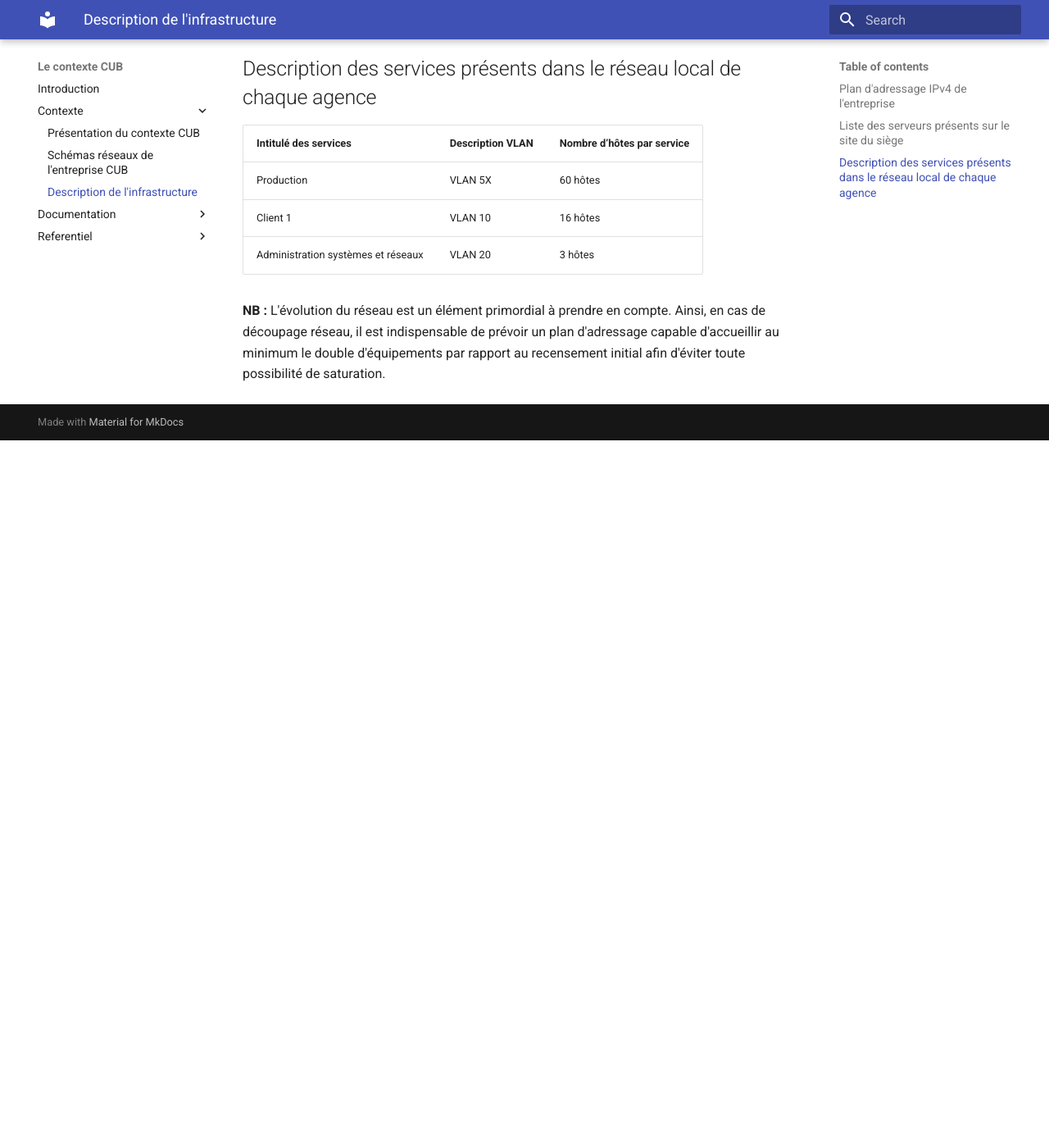
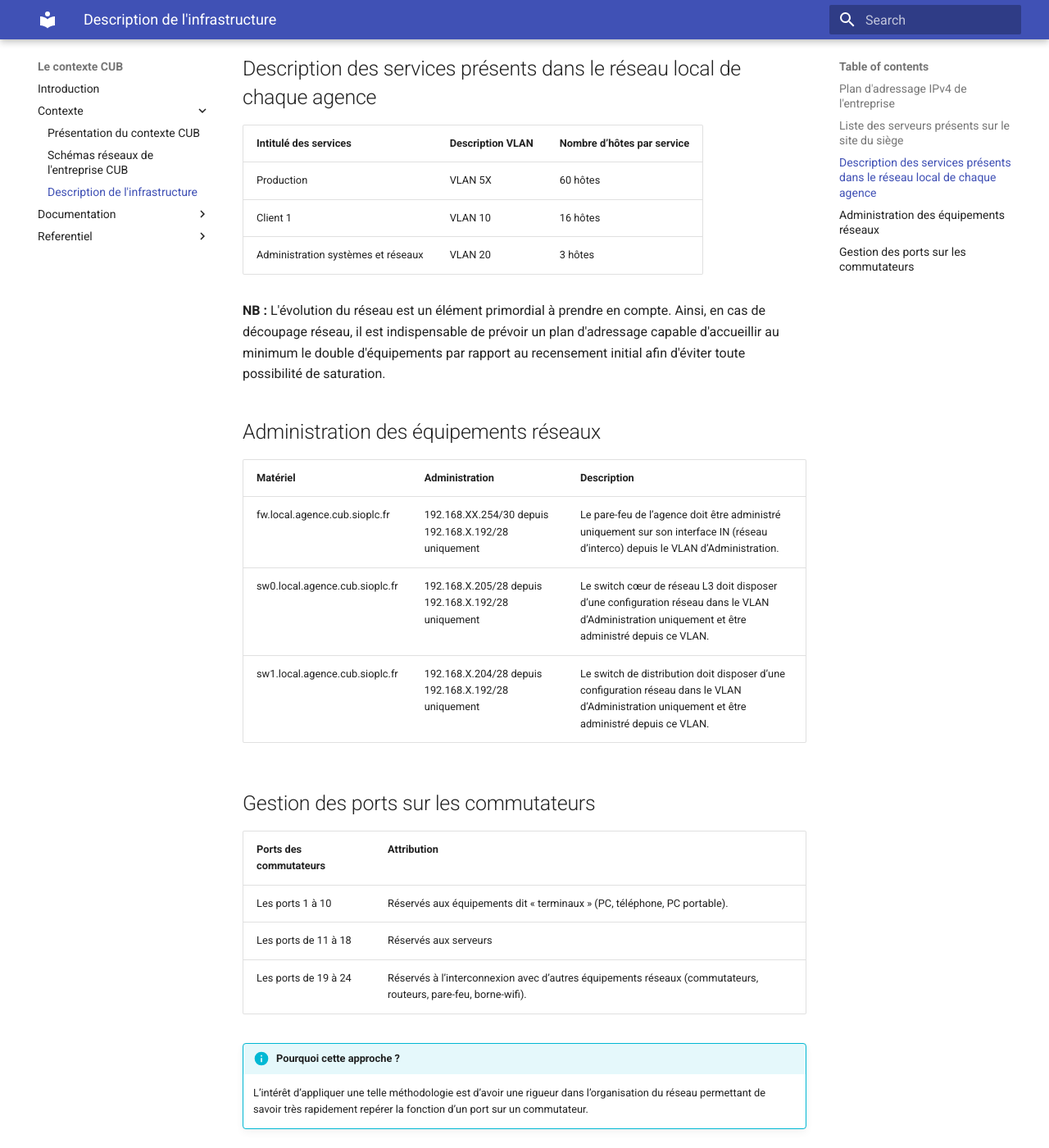
Before and after one commit to qdemouliere/sioplc.github.io, an MkDocs documentation site: the page built from docs/contexte/03-infra.md, in a window 1280 px wide and 1400 px high, scrolled down 1252 px. Shown: the whole window at 82% size. Built offline with MkDocs 1.6.1 and Material for MkDocs 9.7.7, drawn with Linux system fonts in a browser that asks for light colours; before the commit the page ends 1789 px from its top, so only the background shows below that.

Commit message:
modification infrav2

```diff
--- a/docs/contexte/03-infra.md
+++ b/docs/contexte/03-infra.md
@@ -35,3 +35,22 @@ compte. Ainsi, en cas de découpage réseau, il est indispensable de
 prévoir un plan d'adressage capable d'accueillir au minimum le double
 d'équipements par rapport au recensement initial afin d'éviter toute
 possibilité de saturation.
+
+## Administration des équipements réseaux
+
+| Matériel                       | Administration                                       | Description                                                                                                                                      |
+|--------------------------------|------------------------------------------------------|--------------------------------------------------------------------------------------------------------------------------------------------------|
+| fw.local.agence.cub.sioplc.fr  | 192.168.XX.254/30 depuis 192.168.X.192/28 uniquement | Le pare-feu de l’agence doit être administré uniquement sur son interface IN (réseau d’interco) depuis le VLAN d’Administration.                 |
+| sw0.local.agence.cub.sioplc.fr | 192.168.X.205/28 depuis 192.168.X.192/28 uniquement  | Le switch cœur de réseau L3 doit disposer d’une configuration réseau dans le VLAN d’Administration uniquement et être administré depuis ce VLAN. |
+| sw1.local.agence.cub.sioplc.fr | 192.168.X.204/28 depuis 192.168.X.192/28 uniquement  | Le switch de distribution doit disposer d’une configuration réseau dans le VLAN d’Administration uniquement et être administré depuis ce VLAN.   |
+
+## Gestion des ports sur les commutateurs
+
+| Ports des commutateurs | Attribution                                                                                                   |
+|------------------------|---------------------------------------------------------------------------------------------------------------|
+| Les ports 1 à 10       | Réservés aux équipements dit « terminaux » (PC, téléphone, PC portable).                                      |
+| Les ports de 11 à 18   | Réservés aux serveurs                                                                                         |
+| Les ports de 19 à 24   | Réservés à l’interconnexion avec d’autres équipements réseaux (commutateurs, routeurs, pare-feu, borne-wifi). |
+
+!!! info "Pourquoi cette approche ?"
+    L’intérêt d’appliquer une telle méthodologie est d’avoir une rigueur dans l’organisation du réseau permettant de savoir très rapidement repérer la fonction d’un port sur un commutateur.
```
